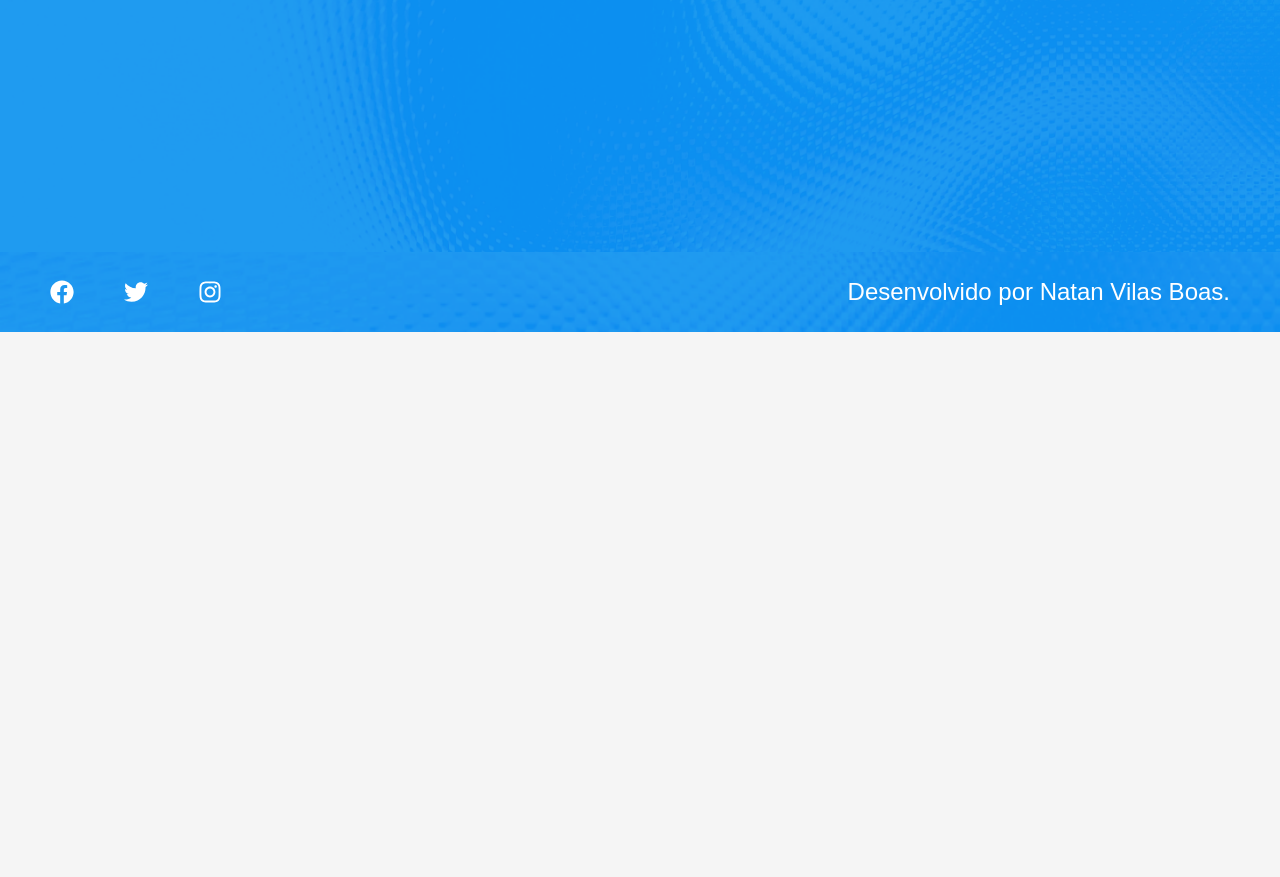
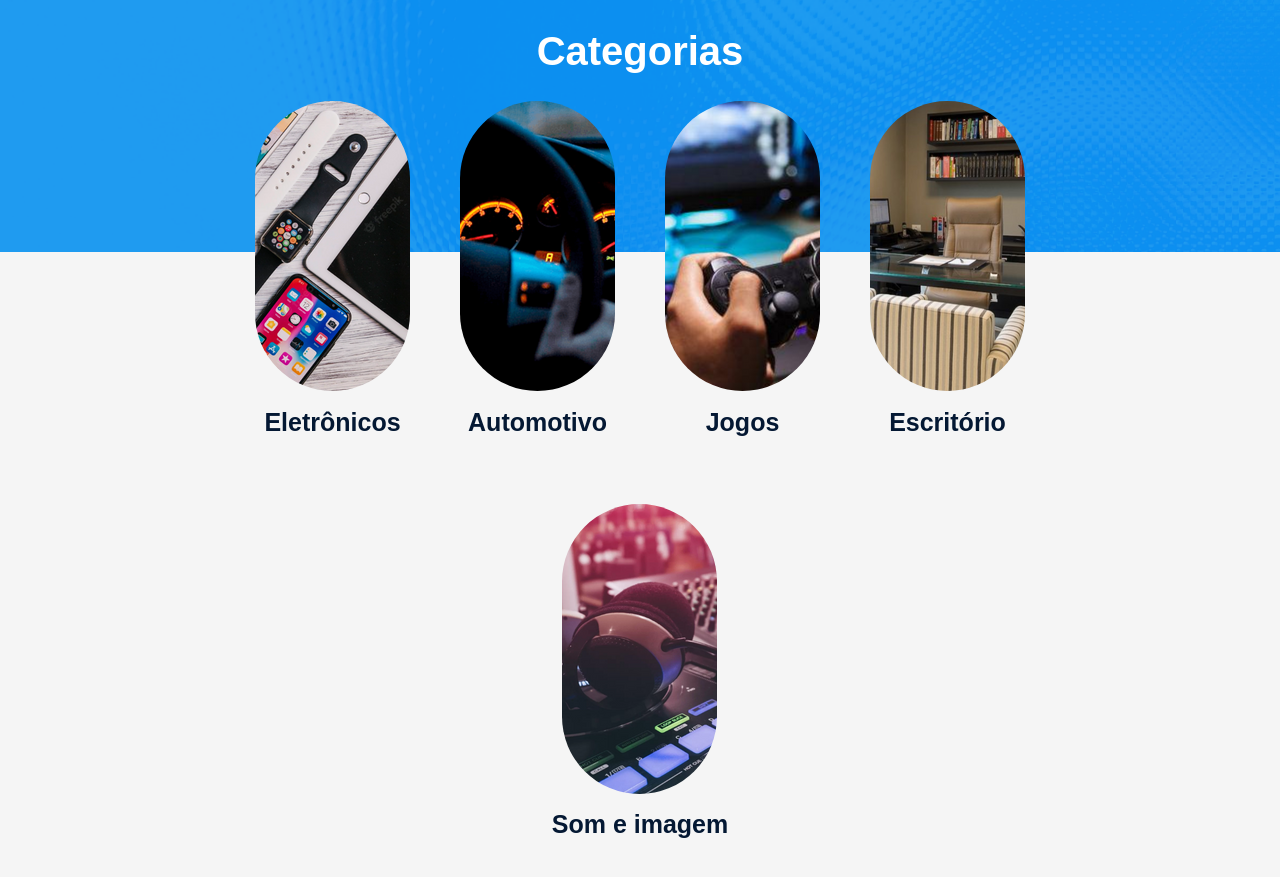
Before and after one commit to NatanVilasBoas/trato-tech-redux, a React (Vite) app: page / in a window 1280 px wide. Shown: the part 515-1392 px from the top of the page. Before the commit the page ends 847 px from the top, so only its background shows below. Built offline with nearby package versions, Linux system fonts and the light colour scheme.

Commit message:
✨ aplicado store e uso de reducers com redux

```diff
--- a/package.json
+++ b/package.json
@@ -10,10 +10,12 @@
     "preview": "vite preview"
   },
   "dependencies": {
+    "@reduxjs/toolkit": "^2.2.1",
     "classnames": "^2.5.1",
     "react": "^18.2.0",
     "react-dom": "^18.2.0",
     "react-icons": "^5.0.1",
+    "react-redux": "^9.1.0",
     "react-router-dom": "^6.22.2",
     "sass": "^1.71.1"
   },
--- a/src/main.tsx
+++ b/src/main.tsx
@@ -2,9 +2,14 @@ import React from 'react'
 import ReactDOM from 'react-dom/client'
 import AppRouter from './routes'
 import './index.css'
+import store from './store'
+import { Provider } from 'react-redux'
 
 ReactDOM.createRoot(document.getElementById('root')!).render(
   <React.StrictMode>
-    <AppRouter />
+    {/* Provider provê a store a todos os componentes filho, store é orbigatório */}
+    <Provider store={store}>
+      <AppRouter />
+    </Provider>
   </React.StrictMode>,
 )
--- a/src/pages/Home/index.tsx
+++ b/src/pages/Home/index.tsx
@@ -1,9 +1,18 @@
 import Header from '../../components/Header';
 import styles from './Home.module.scss';
 import relogio from '../../assets/inicial.png';
+import { useNavigate } from 'react-router-dom';
+import { useSelector } from 'react-redux';
+import { Categoria } from '../../store/reducers/categorias';
+
+interface RootState {
+    categorias: Categoria[]; // Use o tipo que representa o estado do reducer 'categoriasSlice'
+  }
 
 const Home = () => {
-    return(
+    const navigate = useNavigate();
+    const categorias : Categoria[] = useSelector((state: RootState) => state.categorias);
+    return (
         <div>
             <Header
                 titulo='Classificados Tech'
@@ -11,7 +20,19 @@ const Home = () => {
                 className={styles.header}
                 imagem={relogio}
             />
-
+            <div className={styles.categorias}>
+                <div className={styles['container-title']}>
+                    <h1>Categorias</h1>
+                </div>
+                <div className={styles['categorias-container']}>
+                    {categorias.map((categoria, index) => (
+                        <div key={index} onClick={() => navigate(`/categoria/${categoria.id}`)}>
+                            <img src={categoria.thumbnail} alt={categoria.nome} />
+                            <h1>{categoria.nome}</h1>
+                        </div>
+                    ))}
+                </div>
+            </div>
         </div>
     )
 }
--- /dev/null
+++ b/src/store/index.ts
@@ -0,0 +1,12 @@
+import { configureStore } from "@reduxjs/toolkit";
+import categoriasSlice from './reducers/categorias';
+
+// configureStore cria e configura o armazenador das informações
+const store = configureStore({
+    //reducer são os pequenos pedaços de dados armazenados
+    reducer:{
+        categorias: categoriasSlice
+    }
+});
+
+export default store;
--- /dev/null
+++ b/src/store/reducers/categorias.ts
@@ -0,0 +1,63 @@
+import { createSlice } from '@reduxjs/toolkit';
+import automotivoThumb from '../../assets/categorias/thumbnail/automotivo.png';
+import eletronicosThumb from '../../assets/categorias/thumbnail/eletronicos.png';
+import escritorioThumb from '../../assets/categorias/thumbnail/escritorio.png';
+import jogosThumb from '../../assets/categorias/thumbnail/jogos.png';
+import somThumb from '../../assets/categorias/thumbnail/som.png';
+import automotivoHeader from '../../assets/categorias/header/automotivo.png';
+import eletronicosHeader from '../../assets/categorias/header/eletronicos.png';
+import escritorioHeader from '../../assets/categorias/header/escritorio.png';
+import jogosHeader from '../../assets/categorias/header/jogos.png';
+import somHeader from '../../assets/categorias/header/som.png';
+
+
+export interface Categoria {
+  nome: string;
+  thumbnail: string;
+  header: string;
+  id: string;
+  descricao: string;
+}
+
+
+const initialState: Categoria[] = [{
+  nome: 'Eletrônicos',
+  thumbnail: eletronicosThumb,
+  header: eletronicosHeader,
+  id: 'eletronicos',
+  descricao: 'Os melhores e mais atuais dispositivos eletrônicos estão aqui!'
+}, {
+  nome: 'Automotivo',
+  thumbnail: automotivoThumb,
+  header: automotivoHeader,
+  id: 'automotivos',
+  descricao: 'Encontre aqui equipamentos para deixar seu carro com a sua cara!'
+}, {
+  nome: 'Jogos',
+  thumbnail: jogosThumb,
+  header: jogosHeader,
+  id: 'jogos',
+  descricao: 'Adquira os consoles e jogos mais atuais do mercado !'
+}, {
+  nome: 'Escritório',
+  thumbnail: escritorioThumb,
+  header: escritorioHeader,
+  id: 'escritorio',
+  descricao: 'Tudo para o que escritório ficar incrível!'
+}, {
+  nome: 'Som e imagem',
+  thumbnail: somThumb,
+  header: somHeader,
+  id: 'som',
+  descricao: 'Curta suas músicas e seus filmes com a melhor qualidade!'
+}];
+
+// createSlice cria um pedaço do reducers do store em Redux
+const categoriasSlice = createSlice({
+  name: 'categorias',
+  initialState,
+  // criado reducers para evitar erro de incompatibilidade entre o tipo de initialState e as opções passadas para createSlice em relação ao Redux Toolkit.
+  reducers: {}
+});
+
+export default categoriasSlice.reducer;
```
Also changed, not shown: 1 other file (tests, documents, lock files or other folders).
